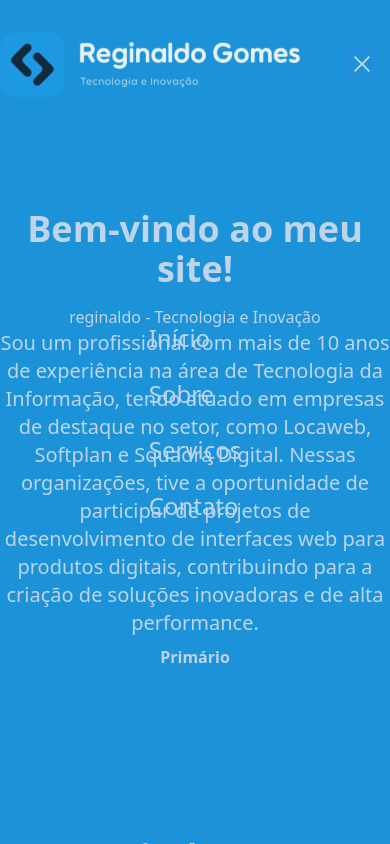
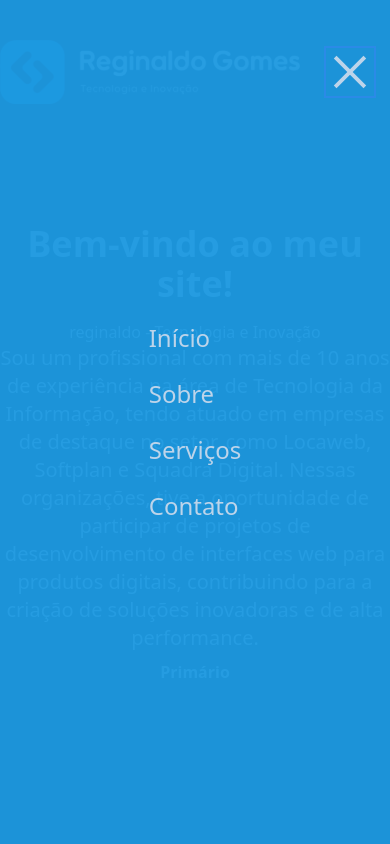
Before and after one commit to reginaldogomes/bhs_cms_site_app, a Next.js app: page / in a window 390 px wide. Both pictures are taken after a click on the button 362 px from the left and 64 px from the top of the page. Shown: the top 844 px of the page. Built offline with nearby package versions, Linux system fonts and the light colour scheme.

Commit message:
fix bug menu

```diff
--- a/src/components/layouts/Menu.tsx
+++ b/src/components/layouts/Menu.tsx
@@ -34,10 +34,10 @@ const ResponsiveMenu: React.FC = () => {
           </div>
           <button
             onClick={toggleMenu}
-            className="text-white sm:hidden focus:outline-none focus:ring-2 focus:ring-gray-500"
+            className="text-white sm:hidden focus:outline-none focus:ring-2 focus:ring-gray-500 z-10"
           >
             {isOpen ? (
-              <AiOutlineClose size={24} />
+              <AiOutlineClose size={48} />
             ) : (
               <AiOutlineMenu size={24} />
             )}
@@ -46,7 +46,7 @@ const ResponsiveMenu: React.FC = () => {
       </nav>
 
       {isOpen && (
-        <div className="sm:hidden fixed inset-0 bg-accent-500 bg-opacity-95 flex flex-col items-center justify-center transition-opacity duration-500 -z-10">
+        <div className="sm:hidden fixed inset-0 bg-accent-500 bg-opacity-95 flex flex-col items-center justify-center transition-opacity duration-500 -z-9">
           <ul className="space-y-6">
             {menuItems.map((item) => (
               <li key={item.href}>
```
